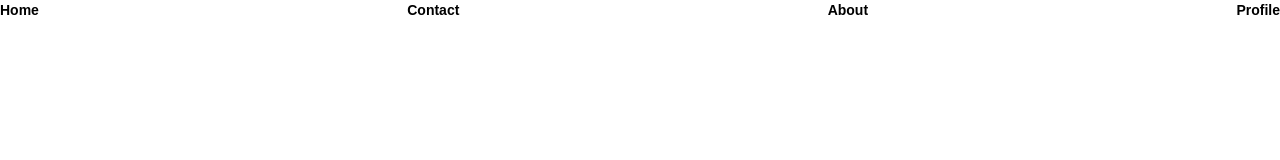
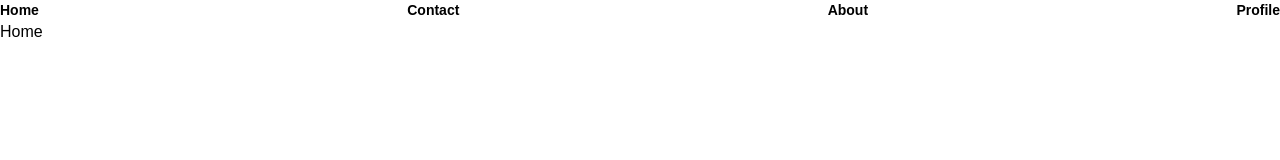
Before and after one commit to chukwukap/eduhousing-client, a React (Vite) app: page / in a window 1280 px wide. Shown: the top 160 px of the page. Built offline with nearby package versions, Linux system fonts and the light colour scheme; a web font is replaced by a local one.

Commit message:
Battery don die

```diff
--- a/src/App.jsx
+++ b/src/App.jsx
@@ -6,9 +6,9 @@
 	return (
 		<BrowserRouter>
 			<Routes>
-				<Route index element={<AppLayout />} />
 				<Route path='/' element={<AppLayout />}>
 					<Route index element={<Home />} />
+					<Route path='home' element={<Home />} />
 				</Route>
 			</Routes>
 		</BrowserRouter>
```
